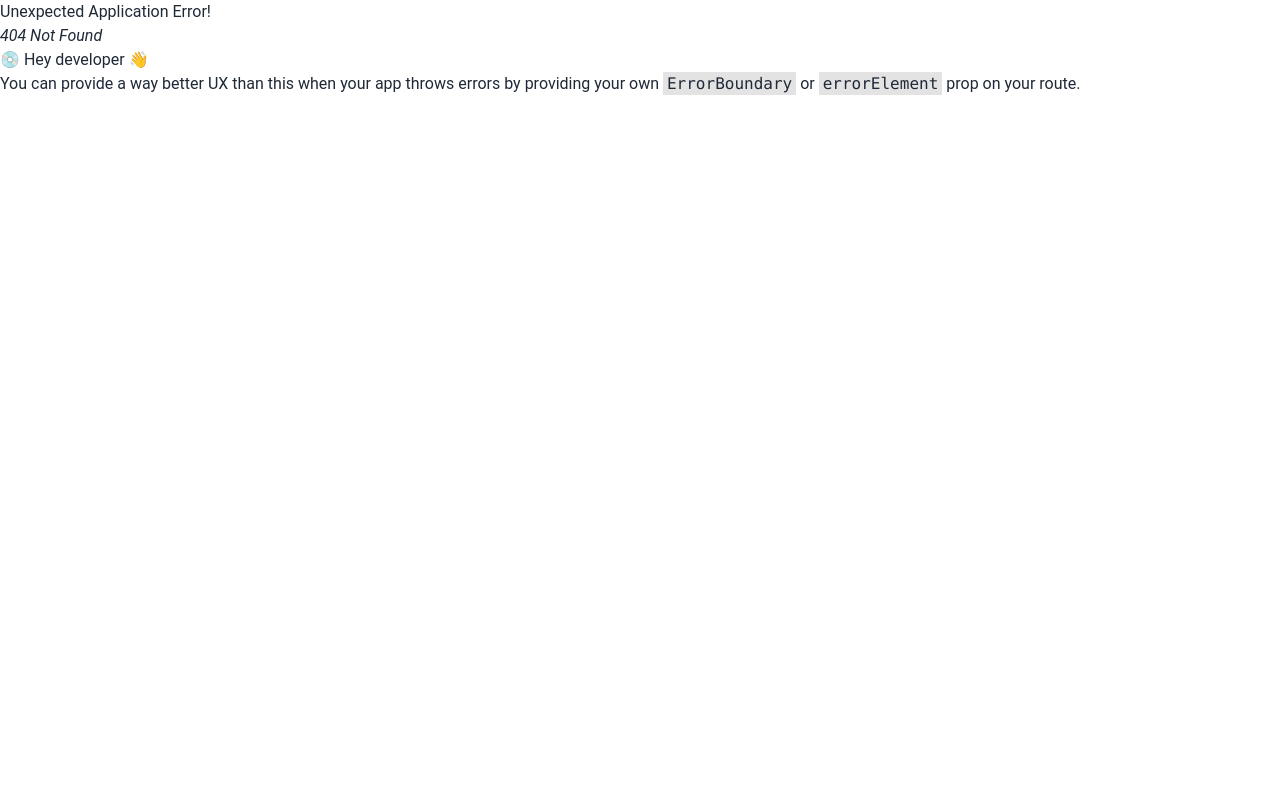
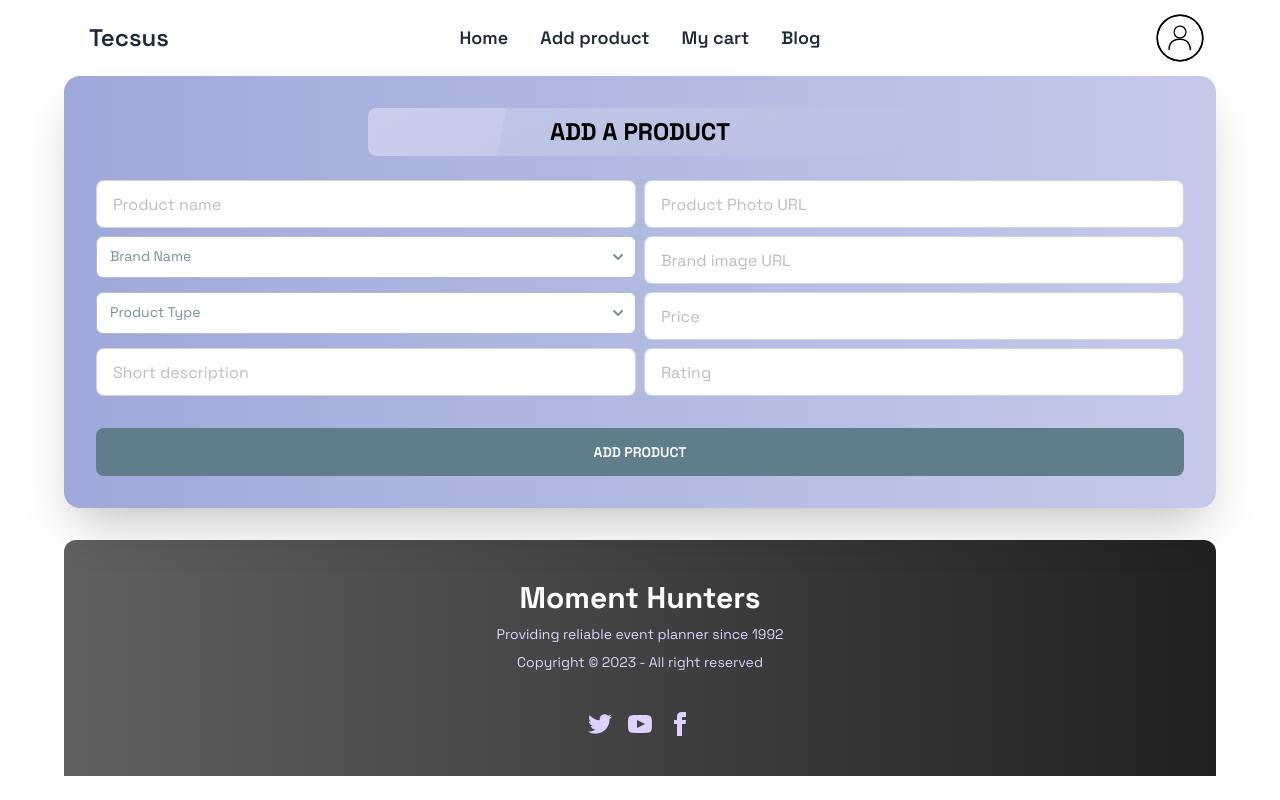
Before and after one commit to arpon-dey/brand-store-client, a React (Vite) app: page /addProduct in a window 1280 px wide. Before the commit this address had no page. Built offline with nearby package versions, Linux system fonts and the light colour scheme; a web font is replaced by a local one.

Commit message:
add product form added

```diff
--- /dev/null
+++ b/src/pages/AddProduct/AddProduct.jsx
@@ -0,0 +1,131 @@
+import { Option, Select } from "@material-tailwind/react";
+import { useState } from "react";
+import Footer from "../shared/Footer";
+import Navbar from "../shared/Navbar";
+
+const AddProduct = () => {
+    const [type, setType] = useState("")
+    const [brand, setBrand] = useState("")
+
+    const handleAddProduct = e => {
+        e.preventDefault();
+        const form = e.target;
+        const name = form.name.value;
+        const productImg = form.productImg.value;
+        const brandImg = form.brandImg.value;
+        const price = form.price.value;
+        const description = form.description.value;
+        const rating = form.rating.value;
+        const brandName = brand
+        const productType = type
+        const user = {
+            name,
+            productImg,
+            brandName,
+            brandImg,
+            productType,
+            price,
+            description,
+            rating,
+        };
+
+        console.log(user);
+}
+return (
+    <div>
+        <Navbar></Navbar>
+
+        <div >
+
+            <form onSubmit={handleAddProduct}>
+                {/* //onSubmit={handleAddToy} */}
+                <div className="hero  ">
+                    <div className="card  w-full  shadow-2xl bg-gradient-to-r from-indigo-200 to-indigo-100     ">
+                        <div className="card-body">
+                            {/* <p className="text-2xl text-center text-black font-bold mb-4">All toys </p> */}
+                            <p className="btn btn-neutral w-1/2 mx-auto hover:text-white text-black text-2xl font-bold glass mb-4">
+                                Add a product{" "}
+                            </p>
+                            <div className="form-control grid grid-cols-2 gap-2">
+                                <input
+                                    type="text"
+                                    placeholder="Product name"
+                                    name="name"
+                                    className="input input-bordered bg-white text-black"
+                                />
+                                <input
+                                    type="text"
+                                    placeholder="Product Photo URL"
+                                    //   onChange={handleImageChange}
+                                    name="productImg"
+                                    className="input input-bordered bg-white text-black"
+                                />
+                            </div>
+
+                            <div className="form-control grid grid-cols-2 gap-2">
+                                <Select
+                                    label="Brand Name"
+                                    onChange={(value => setBrand(value))}
+                                    className="bg-white p-5 "
+                                >
+                                    <Option value="Samsung">Samsung</Option>
+                                    <Option value="Apple">Apple</Option>
+                                    <Option value="Lava">Lava</Option>
+                                    <Option value="Honor">Honor</Option>
+
+                                </Select>
+                                <input
+                                    type="text"
+                                    placeholder="Brand image URL"
+                                    name="brandImg"
+                                    className="input input-bordered bg-white text-black"
+                                />
+                            </div>
+                            <div className="form-control grid grid-cols-2 gap-2">
+                                <Select
+                                    label="Product Type"
+                                    onChange={(value => setType(value))}
+                                    className="bg-white p-5 "
+                                >
+                                    <Option value="Phone">Phone</Option>
+                                    <Option value="Tablet">Tablet</Option>
+                                    <Option value="Headphone">Headphone</Option>
+                                    <Option value="Buds">Buds</Option>
+                                </Select>
+                                <input
+                                    type="text"
+                                    placeholder="Price"
+                                    name="price"
+                                    className="input input-bordered bg-white text-black"
+                                />
+                            </div>
+                            <div className="form-control grid grid-cols-2 gap-2">
+                                <input
+                                    type="text"
+                                    placeholder="Short description"
+                                    name="description"
+                                    className="input input-bordered bg-white text-black"
+                                />
+                                <input
+                                    type="text"
+                                    placeholder="Rating"
+                                    name="rating"
+                                    className="input input-bordered bg-white text-black"
+                                />
+                            </div>
+
+                            <div className="form-control mt-6">
+                                {/* <button className="btn btn-block">Login</button> */}
+                                <input type="submit" className="btn btn-block bg-blue-gray-500 border-0 hover:bg-blue-gray-300 text-white" value="Add product" />
+                            </div>
+                        </div>
+                    </div>
+                </div>
+            </form>
+        </div>
+        <Footer></Footer>
+    </div>
+);
+};
+
+export default AddProduct;
--- a/src/pages/Home/Banner.jsx
+++ b/src/pages/Home/Banner.jsx
@@ -1,5 +1,4 @@
 import { Carousel } from "@material-tailwind/react";
-import React from 'react';
 
 const Banner = () => {
     return (
--- a/src/pages/Home/Home.jsx
+++ b/src/pages/Home/Home.jsx
@@ -1,4 +1,5 @@
 import React from 'react';
+import Footer from '../shared/Footer';
 import Navbar from '../shared/Navbar';
 import Banner from './Banner';
 
@@ -7,6 +8,7 @@ const Home = () => {
         <div>
            <Navbar></Navbar>
            <Banner></Banner>
+           <Footer></Footer>
         </div>
     );
 };
--- /dev/null
+++ b/src/pages/shared/Footer.jsx
@@ -0,0 +1,26 @@
+
+const Footer = () => {
+    return (
+        <div className="mt-8  ">
+            <footer className="footer footer-center rounded-t-xl p-10 bg-gradient-to-r from-gray-700 to-gray-900 text-primary-content">
+                <aside>
+
+                    <p className="font-bold text-3xl text-white">
+                        Moment Hunters
+                    </p>
+                    <p>Providing reliable event planner since 1992</p>
+                    <p>Copyright © 2023 - All right reserved</p>
+                </aside>
+                <nav>
+                    <div className="grid grid-flow-col gap-4">
+                        <a><svg xmlns="http://www.w3.org/2000/svg" width="24" height="24" viewBox="0 0 24 24" className="fill-current"><path d="M24 4.557c-.883.392-1.832.656-2.828.775 1.017-.609 1.798-1.574 2.165-2.724-.951.564-2.005.974-3.127 1.195-.897-.957-2.178-1.555-3.594-1.555-3.179 0-5.515 2.966-4.797 6.045-4.091-.205-7.719-2.165-10.148-5.144-1.29 2.213-.669 5.108 1.523 6.574-.806-.026-1.566-.247-2.229-.616-.054 2.281 1.581 4.415 3.949 4.89-.693.188-1.452.232-2.224.084.626 1.956 2.444 3.379 4.6 3.419-2.07 1.623-4.678 2.348-7.29 2.04 2.179 1.397 4.768 2.212 7.548 2.212 9.142 0 14.307-7.721 13.995-14.646.962-.695 1.797-1.562 2.457-2.549z"></path></svg></a>
+                        <a><svg xmlns="http://www.w3.org/2000/svg" width="24" height="24" viewBox="0 0 24 24" className="fill-current"><path d="M19.615 3.184c-3.604-.246-11.631-.245-15.23 0-3.897.266-4.356 2.62-4.385 8.816.029 6.185.484 8.549 4.385 8.816 3.6.245 11.626.246 15.23 0 3.897-.266 4.356-2.62 4.385-8.816-.029-6.185-.484-8.549-4.385-8.816zm-10.615 12.816v-8l8 3.993-8 4.007z"></path></svg></a>
+                        <a><svg xmlns="http://www.w3.org/2000/svg" width="24" height="24" viewBox="0 0 24 24" className="fill-current"><path d="M9 8h-3v4h3v12h5v-12h3.642l.358-4h-4v-1.667c0-.955.192-1.333 1.115-1.333h2.885v-5h-3.808c-3.596 0-5.192 1.583-5.192 4.615v3.385z"></path></svg></a>
+                    </div>
+                </nav>
+            </footer>
+        </div>
+    );
+};
+
+export default Footer;
--- a/src/pages/shared/Navbar.jsx
+++ b/src/pages/shared/Navbar.jsx
@@ -9,6 +9,7 @@ const Navbar = () => {
                             <li><Link to='/addProduct'>My cart</Link></li>
                             <li><Link to='/addProduct'>Blog</Link></li>
                         </>
+                        // const userJsonUrl = '/user.json?url'
     return (
         <div>
             <div className="navbar bg-base-100">
```
Also changed, not shown: src/routes/PublicRoute.jsx (+7 -1 lines).
